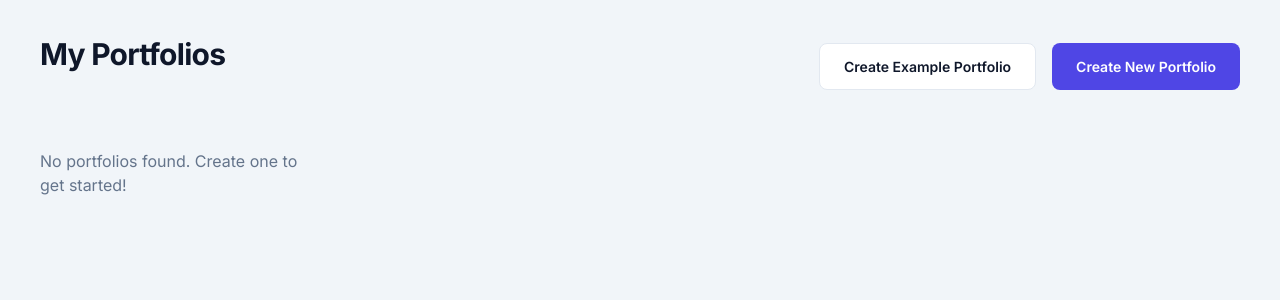
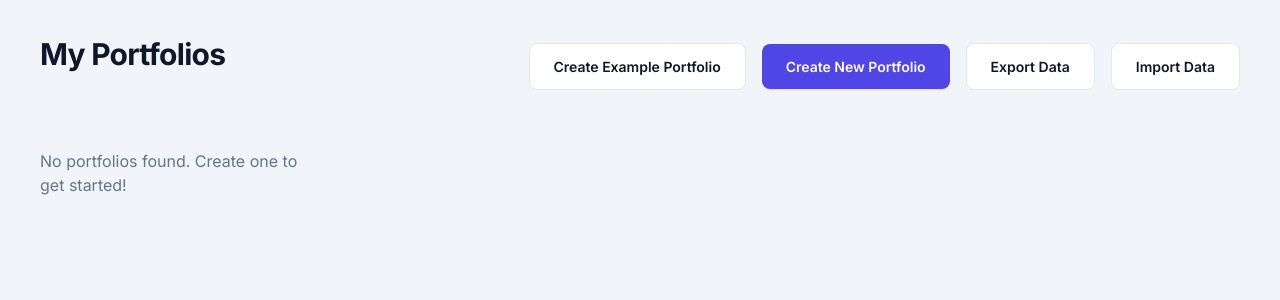
Before and after one commit to rightedges/market_rotation, a Flask app: page /portfolio/ in a window 1280 px wide. Shown: the part 69-369 px from the top of the page. Run offline with Flask 3, Linux system fonts and the light colour scheme; the visitor is signed in with stand-in values (Sample User, id 1); data that the repository does not hold is empty.

Commit message:
data export/import feature

```diff
--- a/app/routes/portfolio.py
+++ b/app/routes/portfolio.py
@@ -1,8 +1,11 @@
-from flask import Blueprint, render_template, redirect, url_for, flash, request, abort
+from flask import Blueprint, render_template, redirect, url_for, flash, request, abort, Response, jsonify
 from flask_login import login_required, current_user
 from app import db
 from app.models import Portfolio, Holding
 from app.services.market_data import check_symbol, get_prices
+import json
+from datetime import datetime
+import io
 
 bp = Blueprint('portfolio', __name__, url_prefix='/portfolio')
 
@@ -322,3 +325,113 @@ def rebalance(id):
         return render_template('portfolio/rebalance_result.html', portfolio=portfolio, actions=actions, cash=cash, total_value=new_total_value)
 
     return render_template('portfolio/rebalance.html', portfolio=portfolio, holdings=holdings_data, total_value=total_value)
+
+
+@bp.route('/export')
+@login_required
+def export_data():
+    portfolios = current_user.portfolios.all()
+    data = []
+
+    for p in portfolios:
+        p_data = {
+            'name': p.name,
+            'type': p.type,
+            'analysis_benchmark_weight': p.analysis_benchmark_weight,
+            'analysis_benchmark_ticker': p.analysis_benchmark_ticker,
+            'analysis_relaxed_mode': p.analysis_relaxed_mode,
+            'analysis_trend_weight': p.analysis_trend_weight,
+            'analysis_relative_strength_weight': p.analysis_relative_strength_weight,
+            'holdings': []
+        }
+
+        for h in p.holdings:
+            h_data = {
+                'symbol': h.symbol,
+                'units': h.units,
+                'target_percentage': h.target_percentage
+            }
+            p_data['holdings'].append(h_data)
+
+        data.append(p_data)
+
+    json_str = json.dumps(data, indent=4)
+
+    timestamp = datetime.now().strftime('%Y%m%d_%H%M%S')
+    filename = f"market_rotation_export_{timestamp}.json"
+
+    return Response(
+        json_str,
+        mimetype="application/json",
+        headers={"Content-disposition": f"attachment; filename={filename}"}
+    )
+
+@bp.route('/import', methods=['POST'])
+@login_required
+def import_data():
+    if 'file' not in request.files:
+        flash('No file part')
+        return redirect(url_for('portfolio.index'))
+
+    file = request.files['file']
+
+    if file.filename == '':
+        flash('No selected file')
+        return redirect(url_for('portfolio.index'))
+
+    if file:
+        try:
+            data = json.load(file)
+
+            if not isinstance(data, list):
+                flash('Invalid file format: Expected a list of portfolios')
+                return redirect(url_for('portfolio.index'))
+
+            count = 0
+            for p_data in data:
+                # Handle name conflicts
+                name = p_data.get('name', 'Untitled')
+                base_name = name
+
+                # Check if exists
+                existing = Portfolio.query.filter_by(name=name, owner=current_user).first()
+                if existing:
+                    name = f"{base_name} (Imported)"
+                    # Check again
+                    if Portfolio.query.filter_by(name=name, owner=current_user).first():
+                        timestamp = datetime.now().strftime('%Y%m%d%H%M%S')
+                        name = f"{base_name} (Imported {timestamp})"
+
+                portfolio = Portfolio(
+                    name=name,
+                    type=p_data.get('type', 'General'),
+                    owner=current_user,
+                    analysis_benchmark_weight=p_data.get('analysis_benchmark_weight'),
+                    analysis_benchmark_ticker=p_data.get('analysis_benchmark_ticker'),
+                    analysis_relaxed_mode=p_data.get('analysis_relaxed_mode', False),
+                    analysis_trend_weight=p_data.get('analysis_trend_weight', 0.10),
+                    analysis_relative_strength_weight=p_data.get('analysis_relative_strength_weight', 0.05)
+                )
+                db.session.add(portfolio)
+
+                for h_data in p_data.get('holdings', []):
+                    holding = Holding(
+                        symbol=h_data['symbol'],
+                        units=h_data['units'],
+                        target_percentage=h_data.get('target_percentage', 0.0),
+                        portfolio=portfolio
+                    )
+                    db.session.add(holding)
+
+                count += 1
+
+            db.session.commit()
+            flash(f'Successfully imported {count} portfolios.')
+
+        except json.JSONDecodeError:
+            flash('Invalid JSON file')
+        except Exception as e:
+            db.session.rollback()
+            flash(f'Error importing data: {str(e)}')
+
+    return redirect(url_for('portfolio.index'))
--- a/app/templates/portfolio/index.html
+++ b/app/templates/portfolio/index.html
@@ -3,9 +3,18 @@
 {% block content %}
 <div class="portfolio-header">
     <h2>My Portfolios</h2>
-    <div class="actions" style="display: flex; gap: 1rem;">
+    <div class="actions" style="display: flex; gap: 1rem; align-items: center;">
         <a href="{{ url_for('portfolio.create_example') }}" class="btn-secondary">Create Example Portfolio</a>
         <a href="{{ url_for('portfolio.create') }}" class="btn-primary">Create New Portfolio</a>
+        <a href="{{ url_for('portfolio.export_data') }}" class="btn-secondary">Export Data</a>
+        <form action="{{ url_for('portfolio.import_data') }}" method="post" enctype="multipart/form-data"
+            style="display: inline-block;">
+            <label for="file-upload" class="btn-secondary" style="cursor: pointer; margin: 0;">
+                Import Data
+            </label>
+            <input id="file-upload" type="file" name="file" accept=".json" style="display: none;"
+                onchange="this.form.submit()">
+        </form>
     </div>
 </div>
 
```
